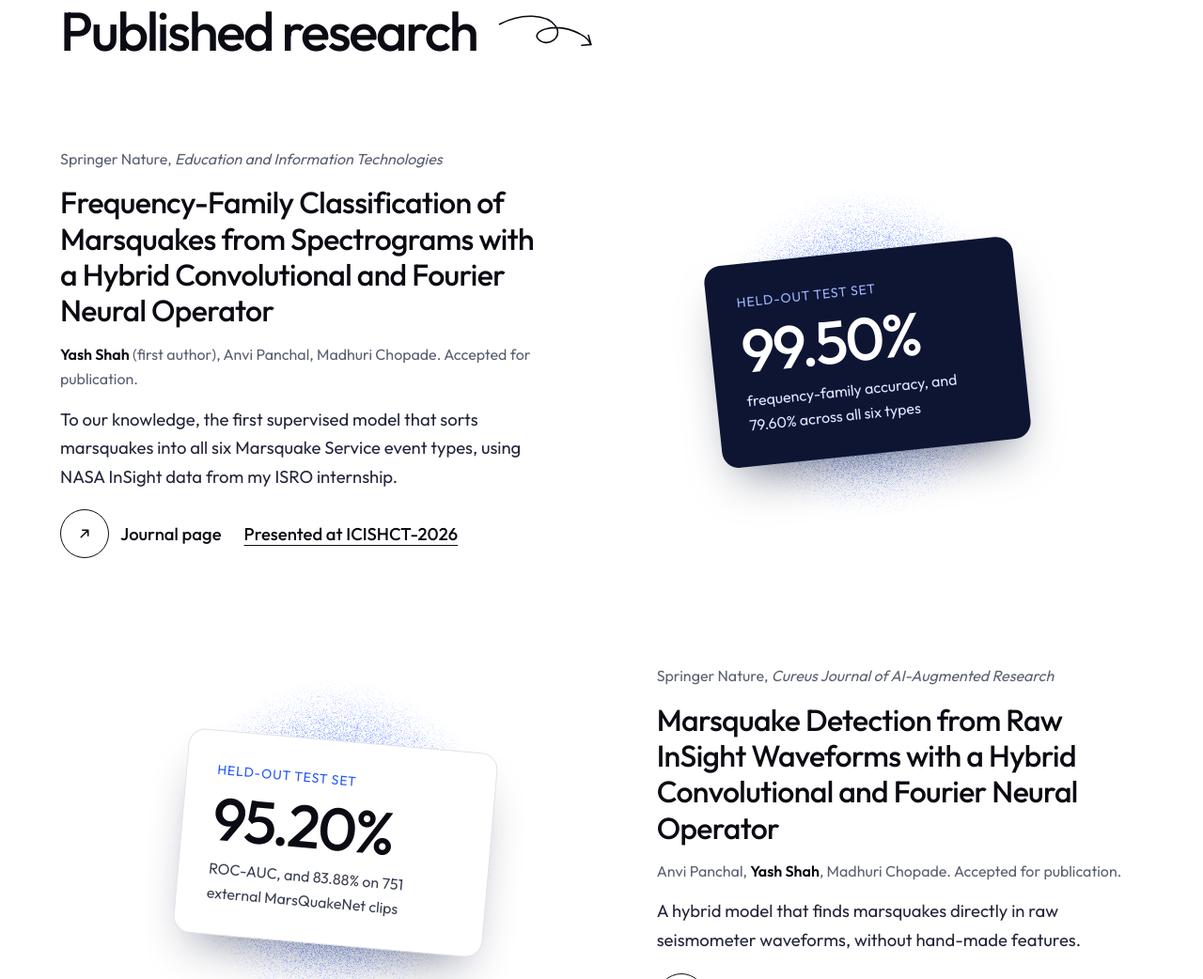
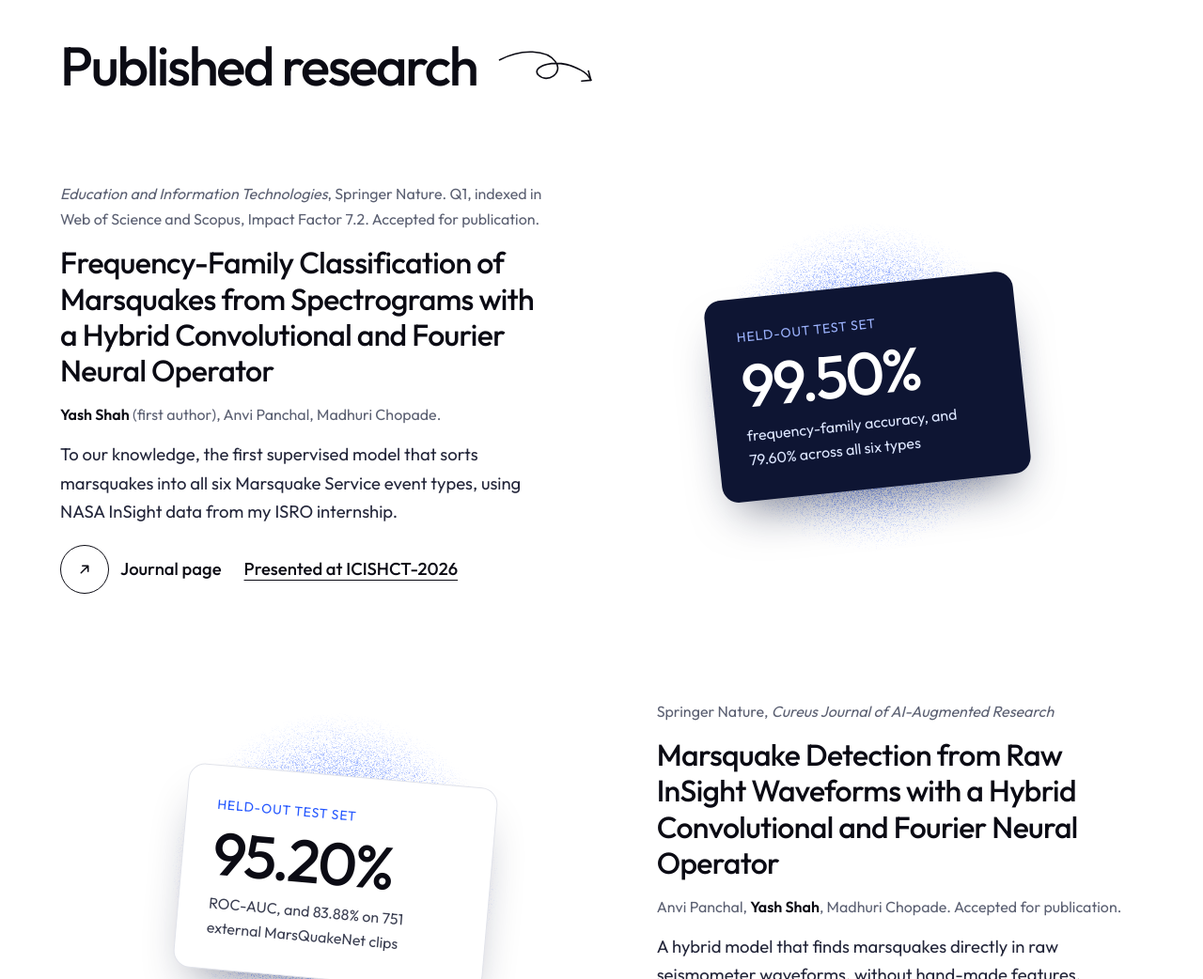
Before and after one commit to Yash-158/Yash-158.github.io, an Astro site: page / in a window 1280 px wide. Shown: the part 2470-3512 px from the top of the page at 94% size. Built offline with nearby package versions, Linux system fonts and the light colour scheme; Astro itself is replaced by a stand-in of ours.

Commit message:
Show the Q1 journal details for the classification paper
- Classification paper card: "Education and Information Technologies,
  Springer Nature. Q1, indexed in Web of Science and Scopus, Impact
  Factor 7.2. Accepted for publication."
- About line and meta description: two papers accepted by Springer Nature
  journals, one in a Q1 journal indexed in Web of Science and Scopus.
- The Cureus detection paper is unchanged.

Co-Authored-By: Claude Opus 5.5 <noreply@anthropic.com>

```diff
--- a/src/data/site.js
+++ b/src/data/site.js
@@ -8,7 +8,7 @@ export const site = {
   url: "https://www.yashshah.co.in",
   title: "Yash Shah | AI/ML Engineer and Researcher",
   description:
-    "I'm Yash Shah, an AI/ML engineer and researcher from Ahmedabad. I was an AI/ML Research Intern at ISRO, I'm a National Winner at Smart India Hackathon 2025, Hardware Edition, and I co-authored two papers accepted by Springer Nature journals.",
+    "I'm Yash Shah, an AI/ML engineer and researcher from Ahmedabad. I was an AI/ML Research Intern at ISRO, I'm a National Winner at Smart India Hackathon 2025, Hardware Edition, and I co-authored two papers accepted by Springer Nature journals, one in a Q1 journal indexed in Web of Science and Scopus.",
   email: "work.yash15@gmail.com",
   linkedin: "https://www.linkedin.com/in/simplyyash",
   github: "https://github.com/Yash-158",
@@ -48,7 +48,7 @@ export const about = {
     ["National Winner at Smart India Hackathon 2025, Hardware Edition", true],
     [", and I co-authored ", false],
     ["two papers accepted by Springer Nature journals", true],
-    [".", false],
+    [", one in a Q1 journal indexed in Web of Science and Scopus.", false],
   ],
   badge: ["Open to", "internships", "Jan to Jul 2027"],
 };
@@ -88,6 +88,9 @@ export const papers = [
   {
     venue: "Springer Nature,",
     journal: "Education and Information Technologies",
+    // The whole journal line after the journal name, status included. These metrics belong to this
+    // journal only. Never give Q1, Web of Science, Scopus or the impact factor to the Cureus paper.
+    journalLine: ", Springer Nature. Q1, indexed in Web of Science and Scopus, Impact Factor 7.2. Accepted for publication.",
     title: "Frequency-Family Classification of Marsquakes from Spectrograms with a Hybrid Convolutional and Fourier Neural Operator",
     authors: [["Yash Shah", true, " (first author)"], ["Anvi Panchal", false], ["Madhuri Chopade", false]],
     status: "Accepted for publication.",
--- a/src/pages/index.astro
+++ b/src/pages/index.astro
@@ -145,13 +145,25 @@ const filters = [
     {papers.map((p, i) => (
       <article class={`row${i % 2 ? " row--flip" : ""}`}>
         <div class="row__copy">
+          {p.journalLine ? (
+            <p class="row__venue"><em>{p.journal}</em>{p.journalLine}</p>
+          ) : (
             <p class="row__venue">{p.venue} <em>{p.journal}</em></p>
+          )}
           <h3 class="row__title">{p.title}</h3>
+          {p.journalLine ? (
+            <p class="row__authors">
+              {p.authors.map(([n, me, extra], k) => (
+                <>{k > 0 && ", "}{me ? <strong>{n}</strong> : n}{extra}</>
+              ))}.
+            </p>
+          ) : (
             <p class="row__authors">
               {p.authors.map(([n, me, extra], k) => (
                 <>{k > 0 && ", "}{me ? <strong>{n}</strong> : n}{extra}</>
               ))}. {p.status}
             </p>
+          )}
           <p class="row__text">{p.text}</p>
           <div class="row__links">
             <a class="circle-link" href={p.link} target="_blank" rel="noopener">
```
Lines whose indentation alone changed are shown as unchanged.
